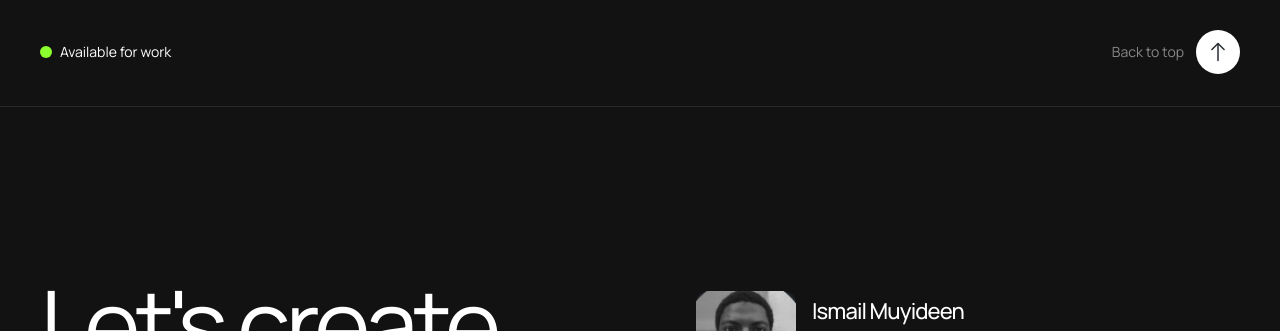
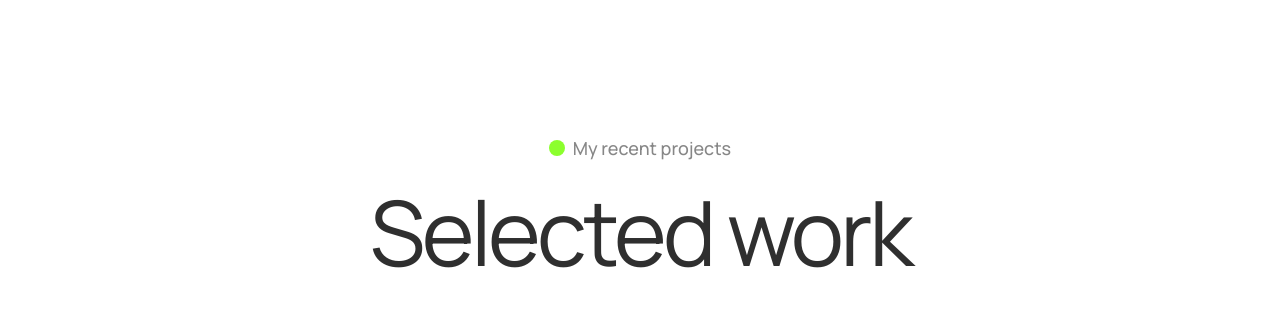
Before and after one commit to notRadioOpaque/heyismail.xyz, a SvelteKit app: page /projects in a window 1280 px wide. Shown: the part 140-471 px from the top of the page. Built offline with nearby package versions, Linux system fonts and the light colour scheme.

Commit message:
:rocket: projects page scaffolded

```diff
--- a/src/routes/Header.svelte
+++ b/src/routes/Header.svelte
@@ -1,6 +1,6 @@
 <script lang="ts">
 	import { Button } from '$lib/components';
-	import * as constants from '$lib/constants';
+	import { NAV_LINKS } from '$lib/constants';
 </script>
 
 <header class="border-border-stroke-light flex items-center justify-between border px-10 py-8">
@@ -8,7 +8,7 @@
 		<div class="w-1/3">Logo</div>
 
 		<nav class="flex w-1/3 gap-10">
-			{#each constants.NAV_LINKS as navLink}
+			{#each NAV_LINKS as navLink}
 				<a href={navLink.path} class="hover:text-subtext-text text-lg font-medium transition-colors"
 					>{navLink.name}</a
 				>
--- a/src/routes/projects/+page.svelte
+++ b/src/routes/projects/+page.svelte
@@ -1 +1,51 @@
-<h1>Projects page</h1>
+<script lang="ts">
+	import Button from '$lib/components/Button.svelte';
+	import Dot from '$lib/components/Dot.svelte';
+
+	let projectCount = [1, 2, 3];
+
+	const learnMoreBtnClicked = (e: MouseEvent) => {
+		e.preventDefault();
+
+		console.log('learn more btn clicked');
+	};
+</script>
+
+<section class="p-[160px]">
+	<div class="flex flex-col items-center justify-center gap-5">
+		<div class="flex items-center gap-2">
+			<Dot size="md" />
+			<p class="text-subtext-text text-lg font-medium">My recent projects</p>
+		</div>
+
+		<p class="text-primary-text text-center text-[90px] leading-[99px] tracking-[-3.6px]">
+			Selected work
+		</p>
+	</div>
+
+	<div class="mt-20 flex flex-col gap-[120px]">
+		{#each projectCount as project}
+			<a href="/" class="flex flex-col gap-8">
+				<div class="h-[683px] overflow-hidden rounded-2xl border border-gray-200 bg-gray-100">
+					<img src="" alt="" />
+				</div>
+
+				<div class="flex items-center justify-between">
+					<div class="flex flex-col gap-4">
+						<p class="text-subtext-text text-[17px]">Mobile app</p>
+						<p class="text-primary-text text-[60px] leading-[66px] tracking-[-2.4px]">
+							EchoStream Entertainment
+						</p>
+						<p class="text-subtext-text text-[22px]">
+							Interface is streamlined for ease of navigation, with clean layouts
+						</p>
+					</div>
+
+					<div>
+						<Button label="Learn more" action={learnMoreBtnClicked} />
+					</div>
+				</div>
+			</a>
+		{/each}
+	</div>
+</section>
```
